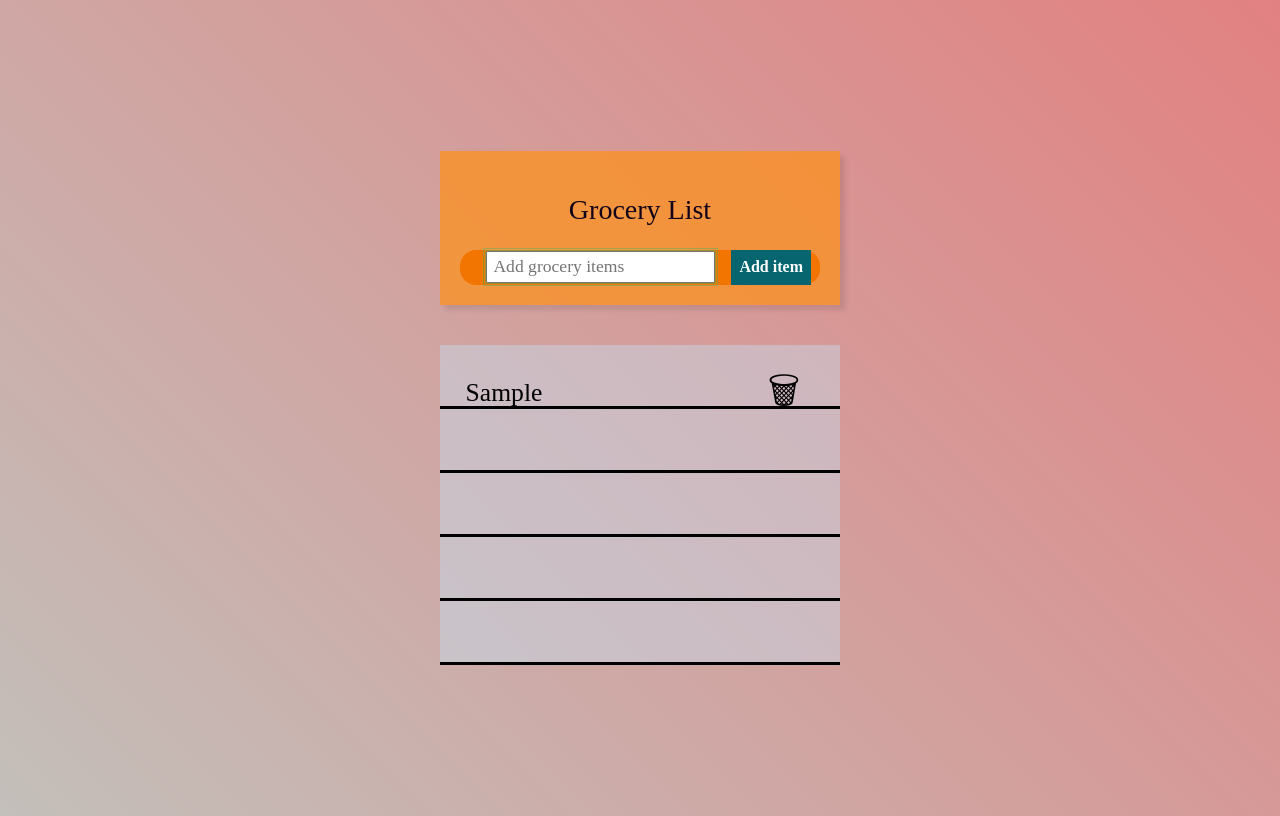
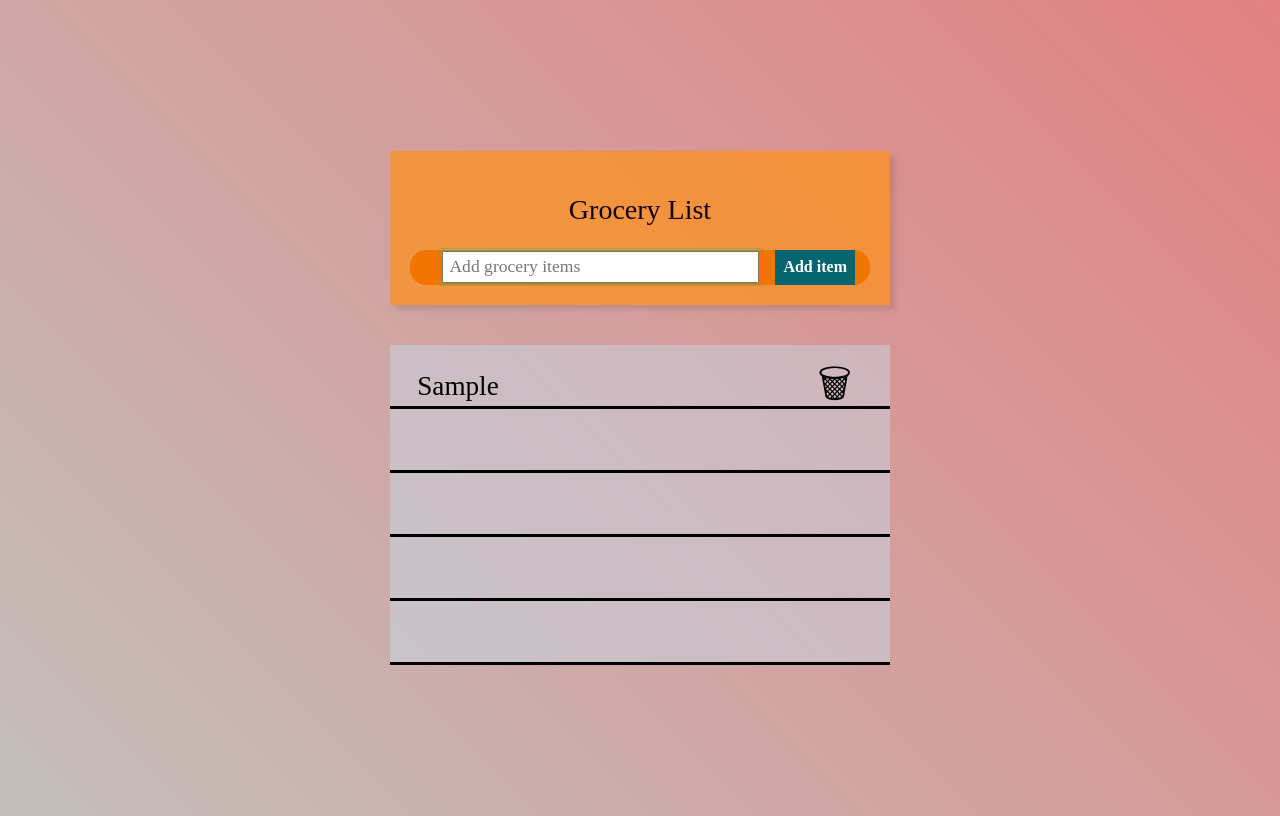
Before and after one commit to ahme1kash/Grocery-App-JS, a plain HTML site: page Grocery List/index.html in a window 1280 px wide. Both pictures are taken after typing "Sample" into the empty fields and a click on the button "Add item". Drawn offline with Linux system fonts and the light colour scheme.

Commit message:
fixes styling of bin icon on every grocery item

```diff
--- a/Grocery List/script.js
+++ b/Grocery List/script.js
@@ -15,6 +15,7 @@ btnElem.addEventListener('click',(e)=>{
     let item = inputElem.value;
     listElem.textContent=item;
     listElem.style.paddingLeft="1em";
+
     listElem.classList.add("item",`item${count}`)
     inputElem.value = "";
 
@@ -24,15 +25,16 @@ btnElem.addEventListener('click',(e)=>{
     let removeElem = document.createElement("span");
     removeElem.innerHTML = "&#128465;" ;
     removeElem.classList.add('remove-item')
-    removeElem.style.position = "absolute";
+
     removeElem.style.right = "10%";
     removeElem.style.cursor = "pointer"
-    removeElem.style.marginTop = "-0.4em";
+    removeElem.style.marginTop = "-1.7em";
+    removeElem.style.marginRight = "1em";
     removeElem.style.fontSize = "1.4em";
+    removeElem.style.display = "flex";
+    removeElem.style.justifyContent = "right";
 
 
-
-    removeElem.style.tool = "default"
     if(listElem.textContent.length >0 && listElem.textContent.length <30) {
         // console.log(listElem.textContent.length )
         if(grocery_items.includes(listElem.textContent.trim())){
--- a/Grocery List/style.css
+++ b/Grocery List/style.css
@@ -13,7 +13,7 @@ body{
 }
 .container{
     position:relative;
-    width:400px;
+    width:500px;
     display:flex;
     flex-direction:column;
     gap:40px;
@@ -27,7 +27,7 @@ body{
 
 {
     position:relative;
-    width:400px;
+    width:500px;
     background-color: rgba(255, 145, 24, 0.7);
     padding:20px;
     box-shadow:5px 5px 5px 0px rgba(0,0,0,0.1)
@@ -76,17 +76,14 @@ body{
     list-style-type:none;
 }
 .item{
-    font-size:1.6em;
+    font-size:1.7em;
     color: #000000;
-    line-height:2.5;
-    /*scale:1.5;*/
+    line-height:1.9;
 
 }
 #grocery-list {
-    width:13em;
+    width:18em;
     height:1.8em;
     font-size:1.1em;
-    font-family:Dialog;
     margin-left:1em ;
-
 }
```
Also changed, not shown: Grocery List/index.html (+1 -1 lines).
